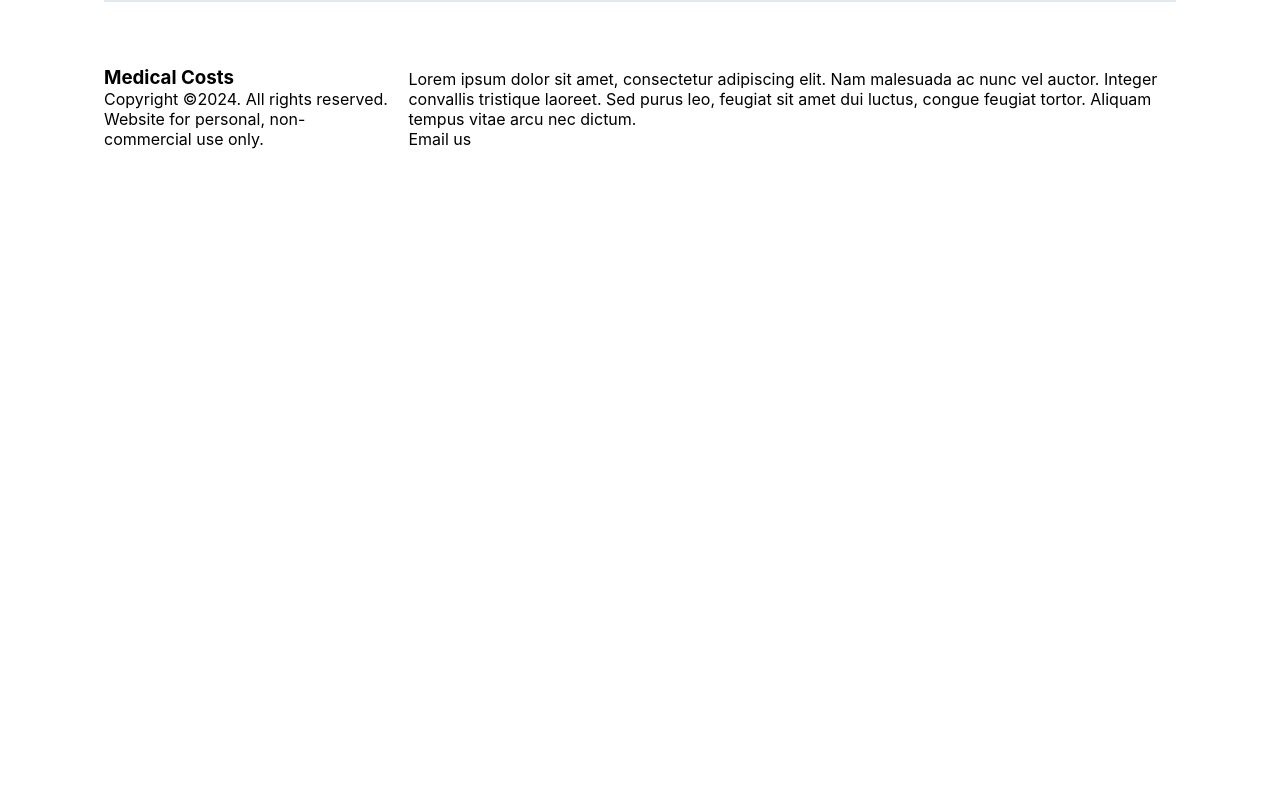
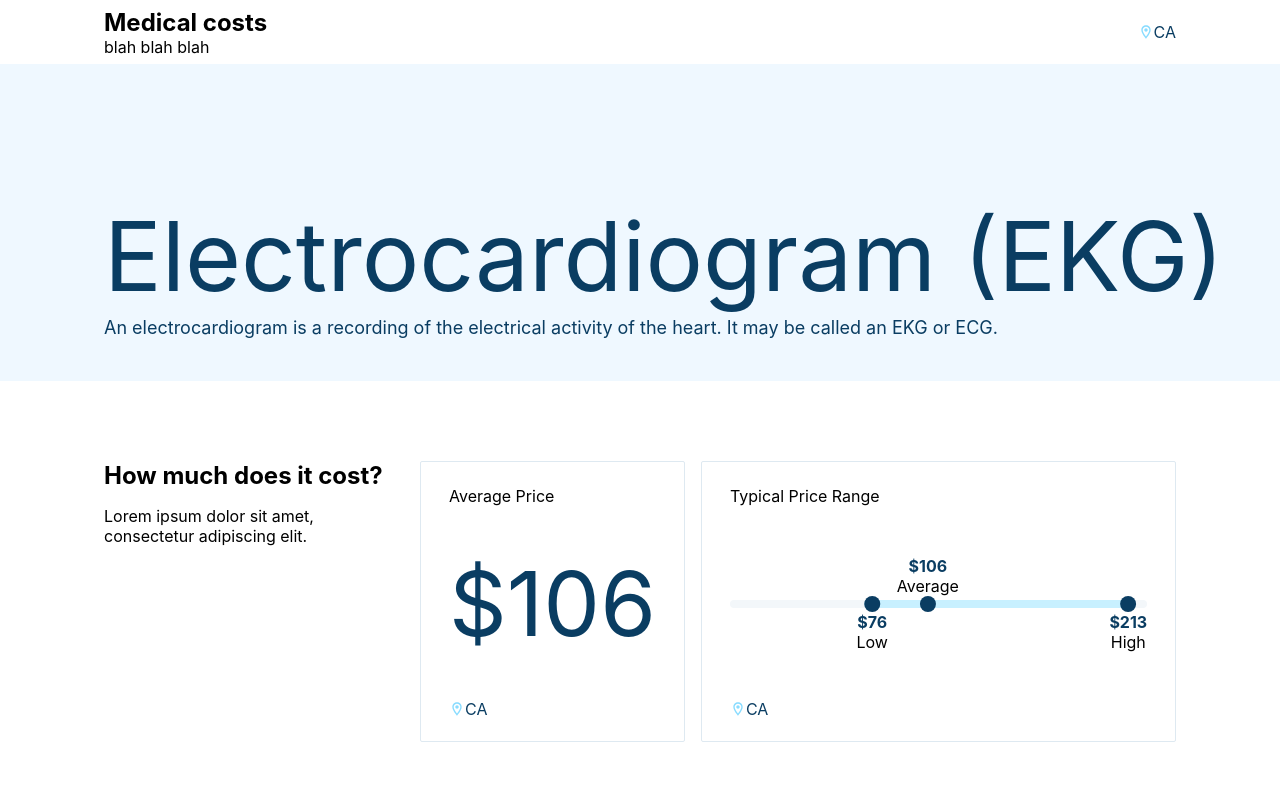
Before and after one commit to csdiehl/healthcare-costs, a React (Create React App) app: page /electrocardiogram-ekg/CA in a window 1280 px wide. Shown: the top 800 px of the page. Built offline with nearby package versions, Linux system fonts and the light colour scheme; no server answers.

Commit message:
routing working with homepage redirect

```diff
--- a/package.json
+++ b/package.json
@@ -12,6 +12,8 @@
     "d3-scale": "^4.0.2",
     "react": "^18.2.0",
     "react-dom": "^18.2.0",
+    "react-router": "^6.21.3",
+    "react-router-dom": "^6.21.3",
     "react-scripts": "5.0.1",
     "styled-components": "^6.1.8",
     "web-vitals": "^2.1.4"
--- a/src/App.js
+++ b/src/App.js
@@ -7,6 +7,7 @@ import Footer from "./components/Footer"
 import { useData } from "./components/useData"
 import { formatData } from "./utils"
 import { useMemo } from "react"
+import { Route, Routes, useParams, Navigate } from "react-router"
 
 const Container = styled.div`
   margin: 0 auto;
@@ -22,32 +23,56 @@ const Line = styled.div`
 `
 
 // later, these variables will be set dynamically, through routing for example
-const STATE = "CA"
-const procedure = "electrocardiogram-ekg"
+const defaultState = "CA"
+const defaultProcedure = "electrocardiogram-ekg"
 
 // main app
 function App() {
-  const costs = useData("./data/cost.csv")
-  const lookupTable = useData("./data/labels.csv")
-
-  const data = useMemo(
-    () => formatData(costs, lookupTable, STATE, procedure),
-    [costs, lookupTable]
-  )
+  const costs = useData("/data/cost.csv")
+  const lookupTable = useData("/data/labels.csv")
 
   return (
     <Container>
-      {data && (
-        <>
-          <NavBar state={data.location} />
-          <Hero title={data.procedure} description={data.description} />
-          <MainSection data={data} />
-        </>
-      )}
+      <Routes>
+        {costs && lookupTable && (
+          <>
+            <Route
+              path="/"
+              element={
+                <Navigate to={`/${defaultProcedure}/${defaultState}`} replace />
+              }
+            />
+
+            <Route
+              path="/:procedure/:state"
+              element={<Page costs={costs} lookupTable={lookupTable} />}
+            />
+          </>
+        )}
+      </Routes>
+
       <Line />
       <Footer />
     </Container>
   )
 }
 
+function Page({ costs, lookupTable }) {
+  const { procedure, state } = useParams()
+
+  const data = useMemo(
+    () => formatData(costs, lookupTable, state, procedure),
+    [costs, lookupTable, procedure, state]
+  )
+
+  console.log(procedure, state)
+  return (
+    <>
+      <NavBar state={data.location} />
+      <Hero title={data.procedure} description={data.description} />
+      <MainSection data={data} />
+    </>
+  )
+}
+
 export default App
--- a/src/components/Location.js
+++ b/src/components/Location.js
@@ -12,12 +12,7 @@ const Place = styled.h3`
 const Location = ({ location }) => {
   return (
     <div style={{ display: "flex", alignItems: "flex-end" }}>
-      <img
-        width={16}
-        height={16}
-        alt="location icon"
-        src="./location.svg"
-      ></img>
+      <img width={16} height={16} alt="location icon" src="/location.svg"></img>
       <Place>{location}</Place>
     </div>
   )
--- a/src/index.js
+++ b/src/index.js
@@ -1,17 +1,20 @@
-import React from 'react';
-import ReactDOM from 'react-dom/client';
-import './index.css';
-import App from './App';
-import reportWebVitals from './reportWebVitals';
+import React from "react"
+import ReactDOM from "react-dom/client"
+import "./index.css"
+import App from "./App"
+import reportWebVitals from "./reportWebVitals"
+import { BrowserRouter } from "react-router-dom"
 
-const root = ReactDOM.createRoot(document.getElementById('root'));
+const root = ReactDOM.createRoot(document.getElementById("root"))
 root.render(
   <React.StrictMode>
-    <App />
+    <BrowserRouter>
+      <App />
+    </BrowserRouter>
   </React.StrictMode>
-);
+)
 
 // If you want to start measuring performance in your app, pass a function
 // to log results (for example: reportWebVitals(console.log))
 // or send to an analytics endpoint. Learn more: https://bit.ly/CRA-vitals
-reportWebVitals();
+reportWebVitals()
```
Also changed, not shown: 1 other file (tests, documents, lock files or other folders).
